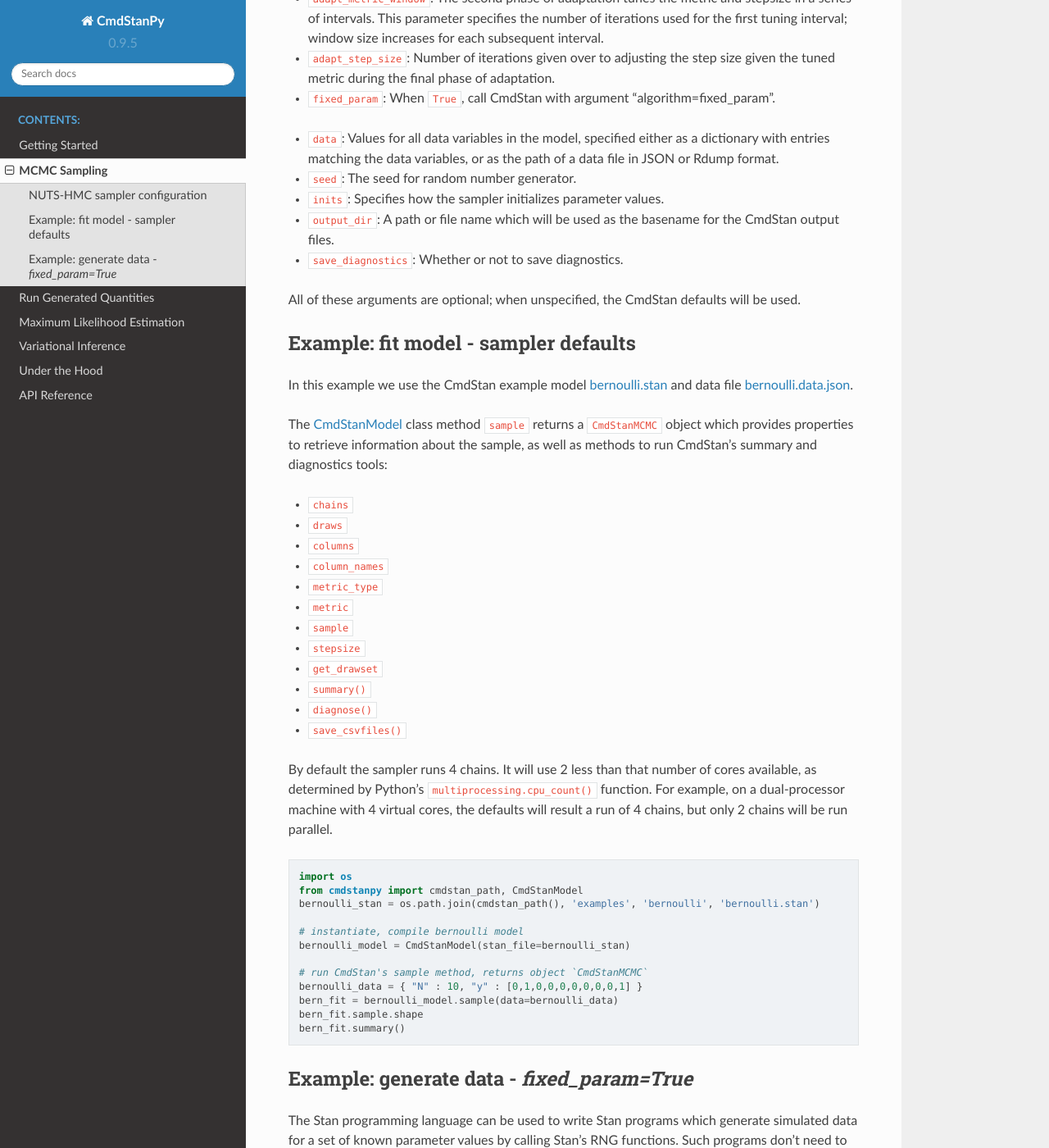
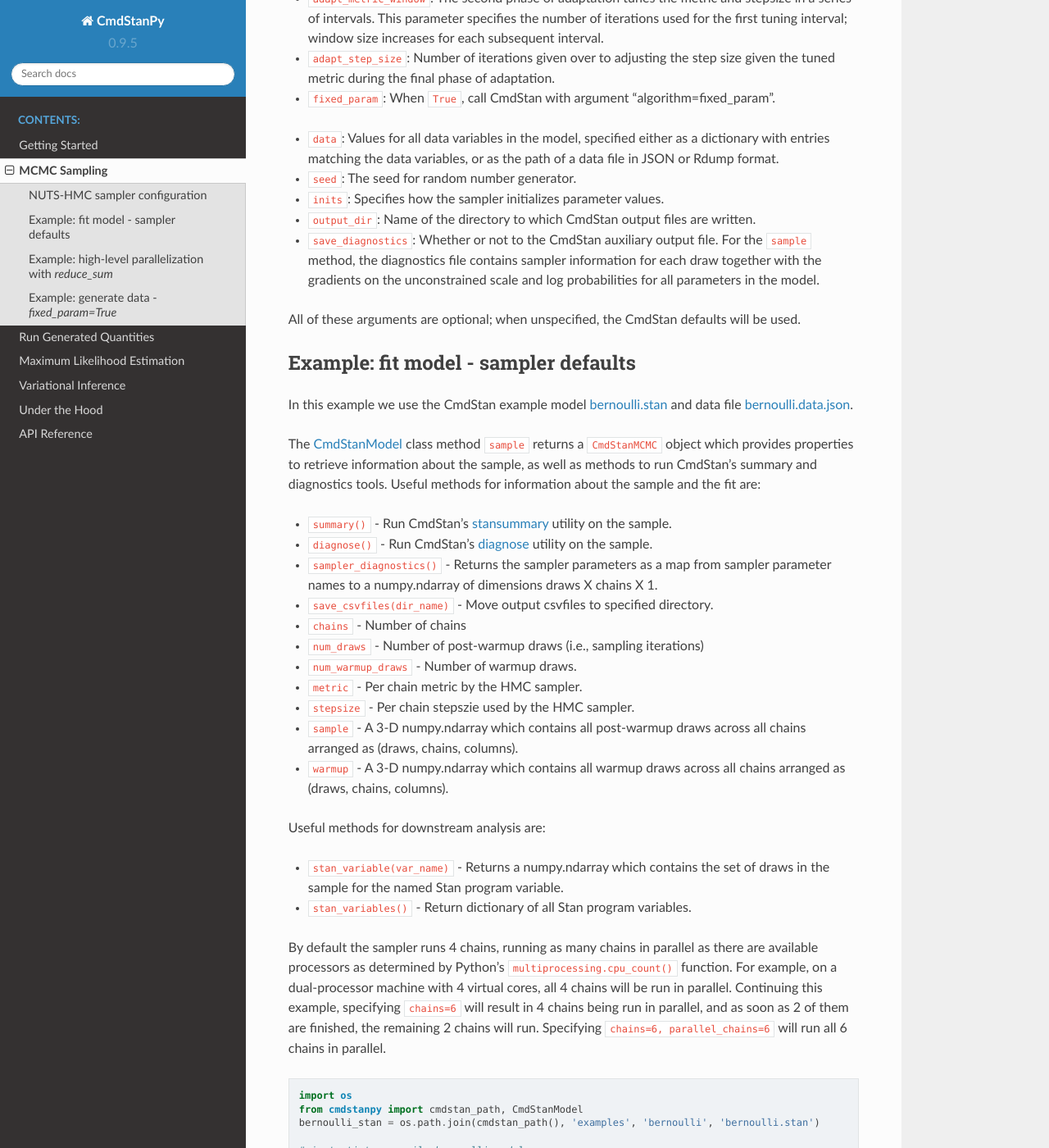
Before and after one commit to stan-dev/cmdstanpy, a Sphinx documentation site: the page built from docs/sample.rst, in a window 1280 px wide and 1400 px high, scrolled down 945 px. Shown: the whole window at 82% size. Built offline with Sphinx 7.4.7 and the Read the Docs theme 2.0.0, drawn with Linux system fonts in a browser that asks for light colours; formulas are drawn with MathJax 3; some of the changed text lies outside the part shown.

Commit message:
improve docs and docstrings

```diff
--- a/docs/common_config.rst
+++ b/docs/common_config.rst
@@ -5,6 +5,8 @@
 
 - ``inits``:  Specifies how the sampler initializes parameter values.
 
-- ``output_dir``:  A path or file name which will be used as the basename for the CmdStan output files.
+- ``output_dir``:  Name of the directory to which CmdStan output files are written.
 
-- ``save_diagnostics``:  Whether or not to save diagnostics.
+- ``save_diagnostics``:  Whether or not to the CmdStan auxiliary output file.
+  For the ``sample`` method, the diagnostics file contains sampler information for each draw
+  together with the gradients on the unconstrained scale and log probabilities for all parameters in the model.
--- a/docs/sample.rst
+++ b/docs/sample.rst
@@ -20,7 +20,7 @@ NUTS-HMC sampler configuration
 
 - ``chains``: Number of sampler chains.
 
-- ``cores``: Number of processes to run in parallel.
+- ``parallel_chains``: Number of processes to run in parallel.
 
 - ``seed``: The seed or list of per-chain seeds for the sampler's random number generator.
 
@@ -69,25 +69,32 @@ and data file
 
 The :ref:`class_cmdstanmodel` class method  ``sample`` returns a ``CmdStanMCMC`` object
 which provides properties to retrieve information about the sample, as well as methods
-to run CmdStan's summary and diagnostics tools:
+to run CmdStan's summary and diagnostics tools.
+Useful methods for information about the sample and the fit are:
 
-- ``chains``
-- ``draws``
-- ``columns``
-- ``column_names``
-- ``metric_type``
-- ``metric``
-- ``sample``
-- ``stepsize``
+- ``summary()`` - Run CmdStan's `stansummary <https://mc-stan.org/docs/cmdstan-guide/stansummary.html>`__ utility on the sample.
+- ``diagnose()`` - Run CmdStan's `diagnose <https://mc-stan.org/docs/cmdstan-guide/diagnose.html>`__ utility on the sample.
+- ``sampler_diagnostics()`` - Returns the sampler parameters as a map from sampler parameter names to a numpy.ndarray of dimensions draws X chains X 1.
+- ``save_csvfiles(dir_name)`` - Move output csvfiles to specified directory.
+- ``chains`` - Number of chains
+- ``num_draws`` - Number of post-warmup draws (i.e., sampling iterations)
+- ``num_warmup_draws`` - Number of warmup draws.
+- ``metric`` - Per chain metric by the HMC sampler.
+- ``stepsize`` - Per chain stepszie used by the HMC sampler.
+- ``sample`` - A 3-D numpy.ndarray which contains all post-warmup draws across all chains arranged as (draws, chains, columns).
+- ``warmup`` - A 3-D numpy.ndarray which contains all warmup draws across all chains arranged as (draws, chains, columns).
 
-- ``get_drawset``
-- ``summary()``
-- ``diagnose()``
-- ``save_csvfiles()``
+Useful methods for downstream analysis are:
 
+- ``stan_variable(var_name)`` - Returns a numpy.ndarray which contains the set of draws in the sample for the named Stan program variable.
+- ``stan_variables()`` - Return dictionary of all Stan program variables.
 
-By default the sampler runs 4 chains.
-It will use 2 less than that number of cores available, as determined by Python's ``multiprocessing.cpu_count()`` function.  For example, on a dual-processor machine with 4 virtual cores, the defaults will result a run of 4 chains, but only 2 chains will be run parallel.
+By default the sampler runs 4 chains, running as many chains in parallel as there
+are available processors as determined by Python's ``multiprocessing.cpu_count()`` function.
+For example, on a dual-processor machine with 4 virtual cores, all 4 chains will be run in parallel.
+Continuing this example, specifying ``chains=6`` will result in 4 chains being run in parallel,
+and as soon as 2 of them are finished, the remaining 2 chains will run.
+Specifying ``chains=6, parallel_chains=6`` will run all 6 chains in parallel.
 
 .. code-block:: python
 
@@ -103,6 +110,10 @@ It will use 2 less than that number of cores available, as determined by Python'
     bern_fit = bernoulli_model.sample(data=bernoulli_data)
     bern_fit.sample.shape
     bern_fit.summary()
+
+
+Example: high-level parallelization with `reduce_sum`
+-----------------------------------------------------
 
 
 
```
Also changed, not shown: docs/under_the_hood.rst (+25 -3 lines), 3 other files.
